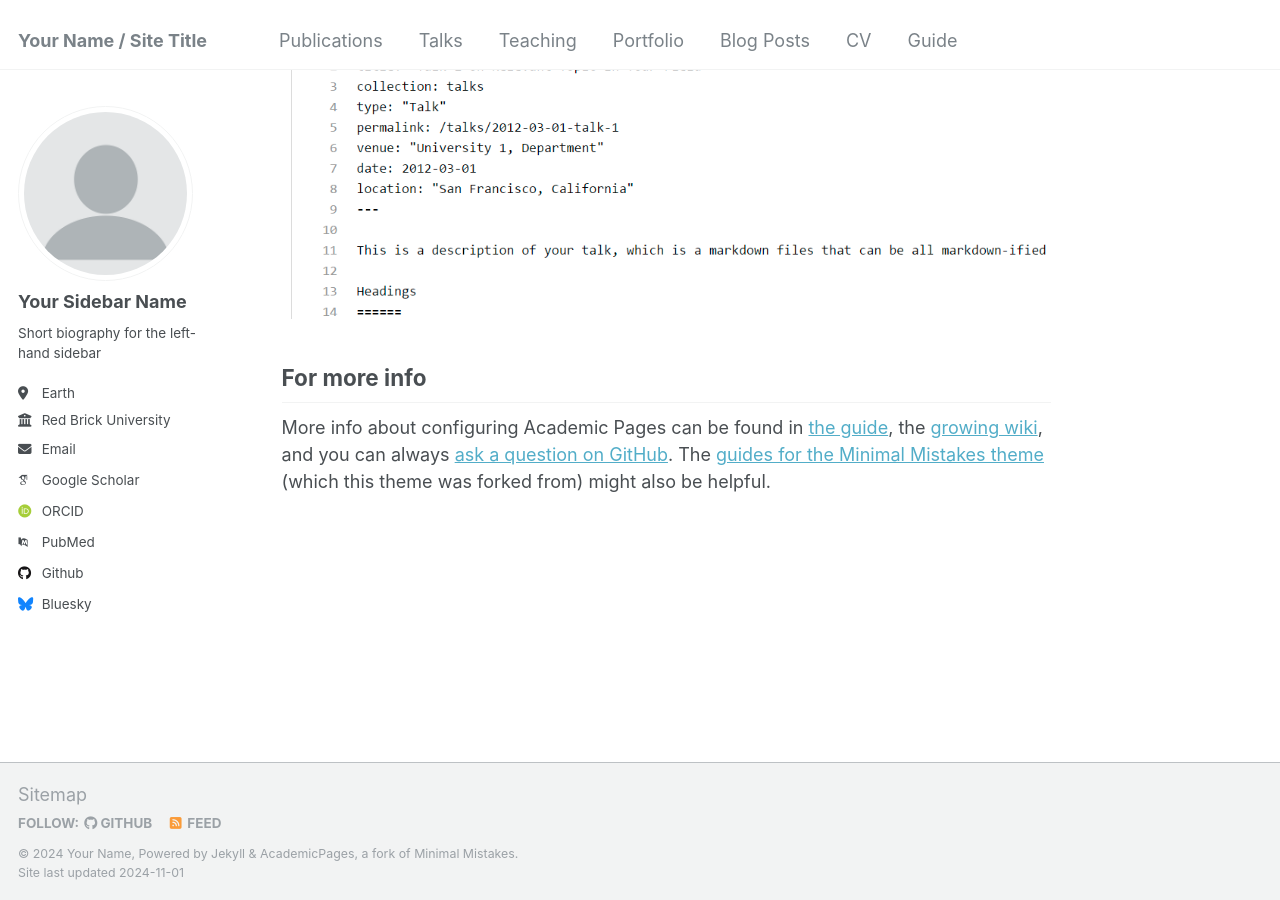
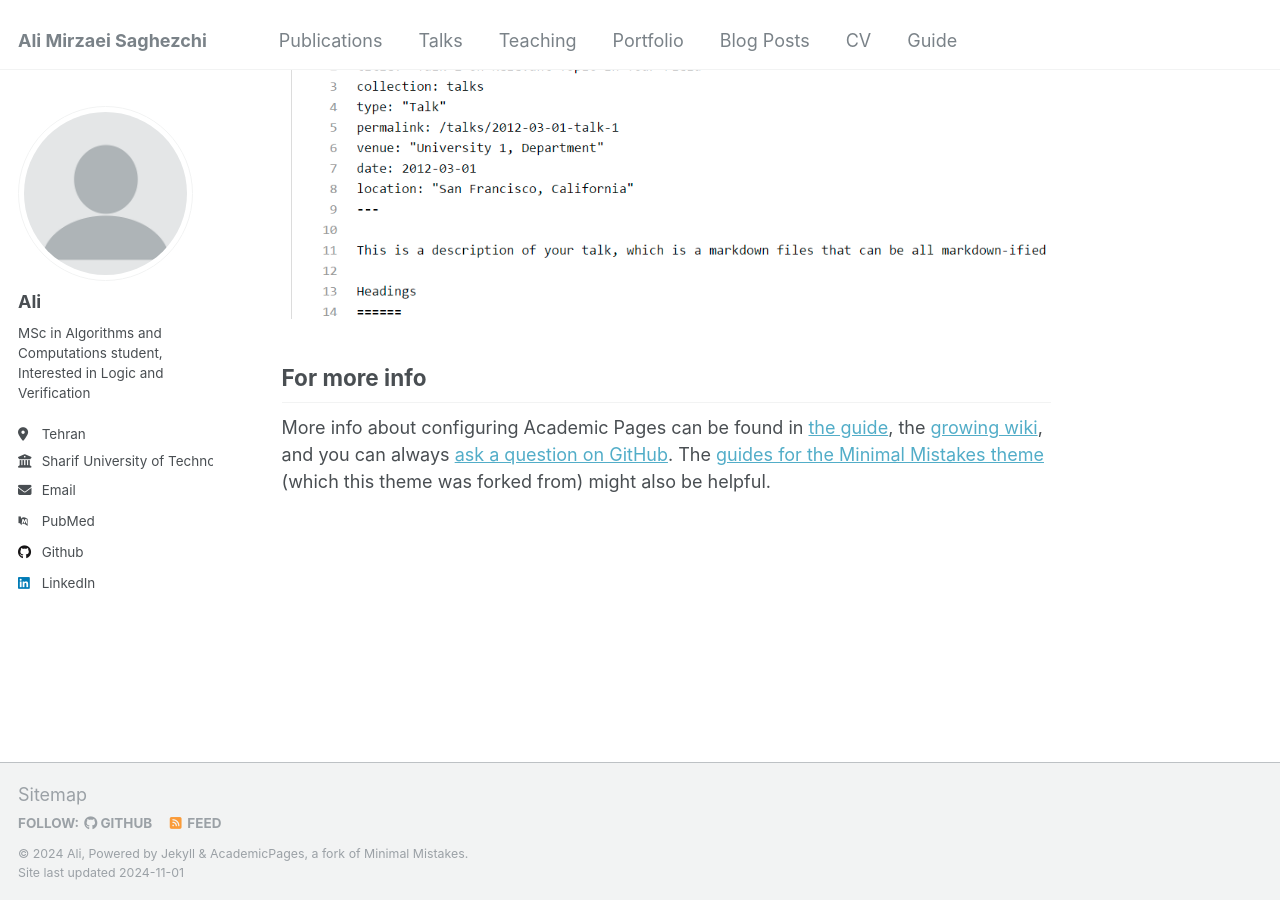
Before and after one commit to Mehrdad7008/alimirzaei, a Jekyll site: the page built from _pages/about.md, in a window 1280 px wide and 900 px high, scrolled down 2643 px. Built offline with Jekyll 4.4.1, drawn with Linux system fonts in a browser that asks for light colours; some web fonts are replaced.

Commit message:
Update _config.yml

```diff
--- a/_config.yml
+++ b/_config.yml
@@ -8,10 +8,10 @@
 
 # Basic Site Settings
 locale                   : "en-US"
-title                    : "Your Name / Site Title"
+title                    : "Ali Mirzaei Saghezchi"
 title_separator          : "-"
-name                     : &name "Your Name"
-description              : &description "personal description"
+name                     : &name "Ali"
+description              : &description "Algorithms and Computations student at Sharif University of Technology"
 url                      : https://academicpages.github.io # the base hostname & protocol for your site e.g. "https://mmistakes.github.io"
 baseurl                  : "" # the subpath of your site, e.g. "/blog"
 repository               : "academicpages/academicpages.github.io"
@@ -22,19 +22,19 @@ repository               : "academicpages/academicpages.github.io"
 author:
   # Biographic information
   avatar           : "profile.png"
-  name             : "Your Sidebar Name"
+  name             : "Ali"
   pronouns         : # example: "she/her"
-  bio              : "Short biography for the left-hand sidebar"
-  location         : "Earth"
-  employer         : "Red Brick University"
+  bio              : "MSc in Algorithms and Computations student, Interested in Logic and Verification"
+  location         : "Tehran"
+  employer         : "Sharif University of Technology"
   uri              : # URL
-  email            : "none@example.org"
+  email            : "ali.mirzaei.saghezchi@gmail.com"
 
   # Academic websites
   arxiv            : # URL - Update with the correct link to your profile
-  googlescholar    : "https://scholar.google.com/citations?user=PS_CX0AAAAAJ"
+  googlescholar    : # "https://scholar.google.com/citations?user=PS_CX0AAAAAJ"
   impactstory      : # URL
-  orcid            : "http://orcid.org/yourorcidurl"
+  orcid            : # "http://orcid.org/yourorcidurl"
   semantic         : # URL
   pubmed           : "https://www.ncbi.nlm.nih.gov/pubmed/?term=john+snow"
   researchgate     : # URL
@@ -44,12 +44,12 @@ author:
   bitbucket        : # Username - Update with your username on the site
   codepen          : # Username
   dribbble         : # Username
-  github           : "academicpages"
+  github           : "mehrdad7008"
   kaggle           : # Username
   stackoverflow    : # User number or user number and name (i.e., use "1" or "1/jeff-atwood")
 
   # Social media
-  bluesky          : "bsky.app" # Replace this with you Bluesky username
+  bluesky          : #"bsky.app" # Replace this with you Bluesky username
   facebook         : # Username
   flickr           : # Username
   foursquare       : # Username
@@ -58,7 +58,7 @@ author:
   keybase          : # Username
   instagram        : # Username
   lastfm           : # Username
-  linkedin         : # Username
+  linkedin         : "ali-mirzaei-0525b61ab/"# Username
   mastodon         : # URL
   medium           : # URL
   pinterest        : # Username
@@ -75,13 +75,13 @@ author:
   zhihu            : # Username
 
 # Publication Category - The following the list of publication categories and their headings
-publication_category:
-  books:
-    title: 'Books'
-  manuscripts:
-    title: 'Journal Articles'
-  conferences:
-    title: 'Conference Papers'
+# publication_category:
+  #books:
+   # title: 'Books'
+  #manuscripts:
+   #title: 'Journal Articles'
+  #conferences:
+   # title: 'Conference Papers'
 
 # Site Settings
 teaser                   :  # filename of teaser fallback teaser image placed in /images/, .e.g. "500x300.png"
```
